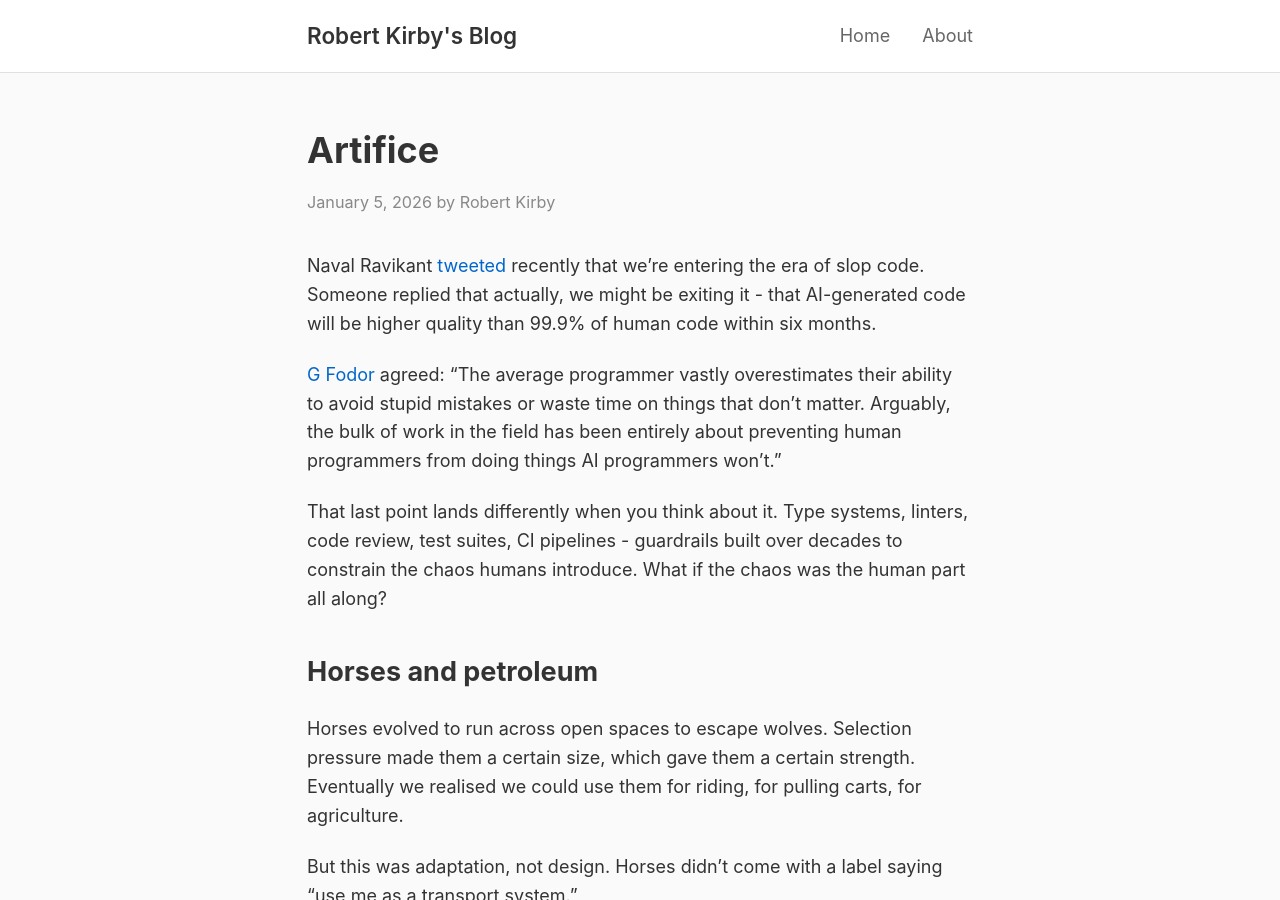
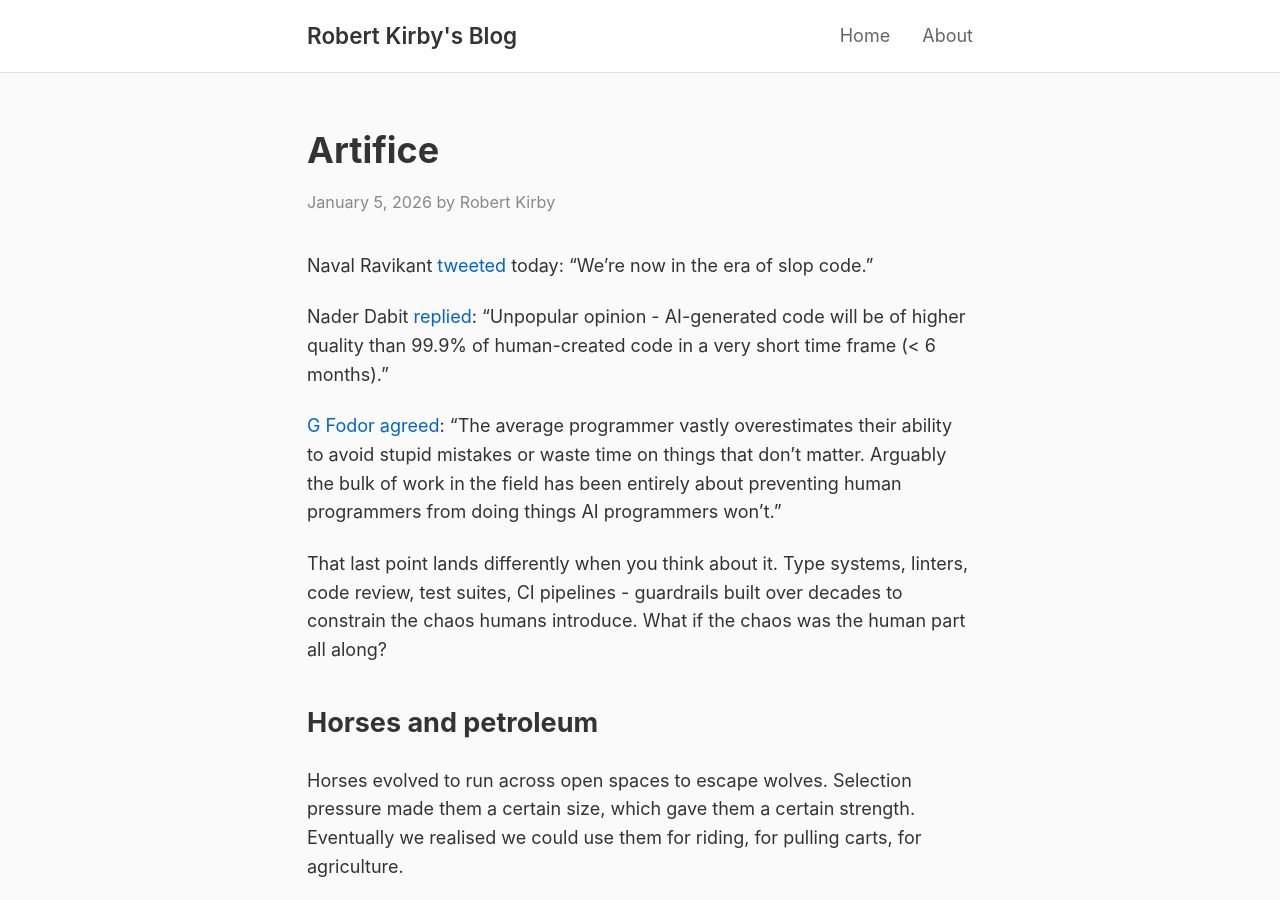
Before and after one commit to rob137/rob137.github.io, a Jekyll site: the page built from _posts/2026-01-05-artifice.md, in a window 1280 px wide and 900 px high. Built offline with Jekyll 4.4.1, drawn with Linux system fonts in a browser that asks for light colours.

Commit message:
Fix tweet attributions with correct links

```diff
--- a/_posts/2026-01-05-artifice.md
+++ b/_posts/2026-01-05-artifice.md
@@ -6,9 +6,11 @@ tags: [ai, history, scaling, predictions]
 excerpt: "Horses didn't evolve for transport. Petroleum wasn't meant to be fuel. Next-token prediction wasn't designed to write code."
 ---
 
-Naval Ravikant [tweeted](https://x.com/naval) recently that we're entering the era of slop code. Someone replied that actually, we might be exiting it - that AI-generated code will be higher quality than 99.9% of human code within six months.
+Naval Ravikant [tweeted](https://x.com/naval) today: "We're now in the era of slop code."
 
-[G Fodor](https://x.com/gfodor) agreed: "The average programmer vastly overestimates their ability to avoid stupid mistakes or waste time on things that don't matter. Arguably, the bulk of work in the field has been entirely about preventing human programmers from doing things AI programmers won't."
+Nader Dabit [replied](https://x.com/dabit3): "Unpopular opinion - AI-generated code will be of higher quality than 99.9% of human-created code in a very short time frame (< 6 months)."
+
+[G Fodor agreed](https://x.com/gfodor/status/2008204857753387103): "The average programmer vastly overestimates their ability to avoid stupid mistakes or waste time on things that don't matter. Arguably the bulk of work in the field has been entirely about preventing human programmers from doing things AI programmers won't."
 
 That last point lands differently when you think about it. Type systems, linters, code review, test suites, CI pipelines - guardrails built over decades to constrain the chaos humans introduce. What if the chaos was the human part all along?
 
```
